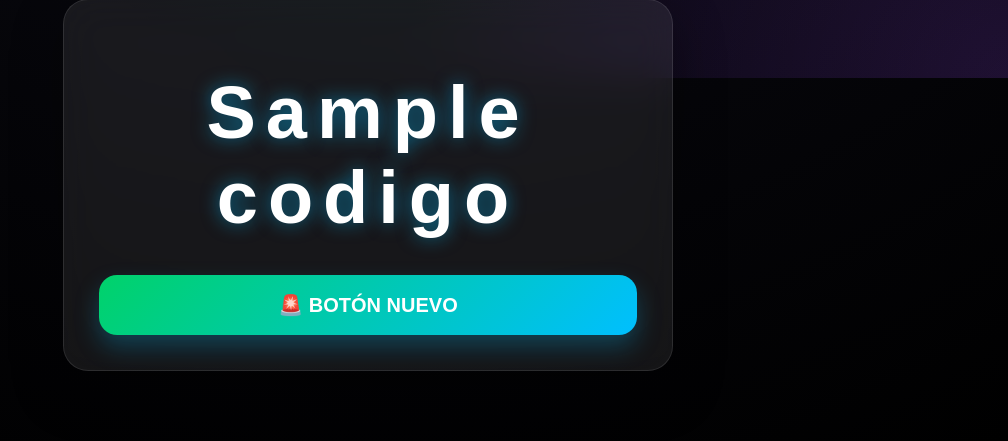
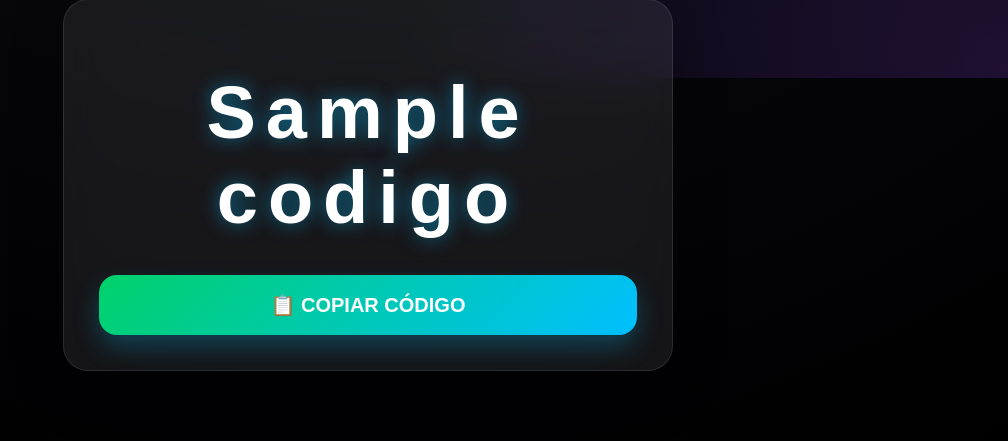
Before and after one commit to codigosdigixua-arch/DIGIXUA, a Flask app: template templates/index.html in a window 1280 px wide. Shown: the part 722-1163 px from the top of the page, without its empty margins (272-1280 px from the left). Run offline with Flask 3, Linux system fonts and the light colour scheme; the template is opened without the code that fills it: most values are stand-ins (such as "Sample title", 1, 10 or a date in 2020).

Commit message:
Restaurar textos finales de los botones

```diff
--- a/templates/index.html
+++ b/templates/index.html
@@ -251,7 +251,7 @@
             type="button"
             onclick="copiarCodigo()">
 
-            🚨 BOTÓN NUEVO
+            📋 COPIAR CÓDIGO
 
         </button>
 
```
